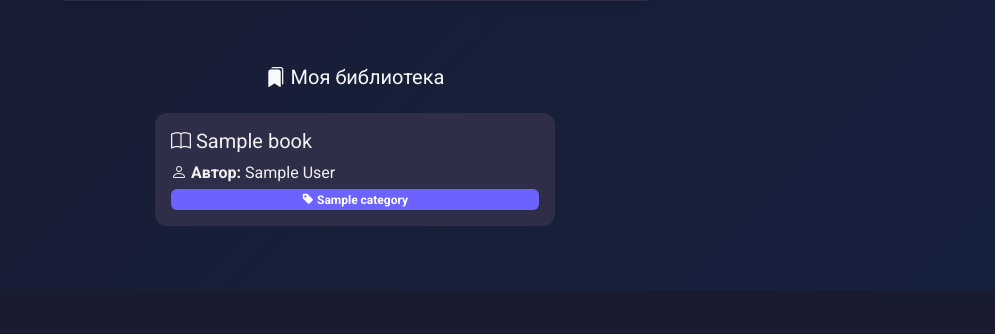
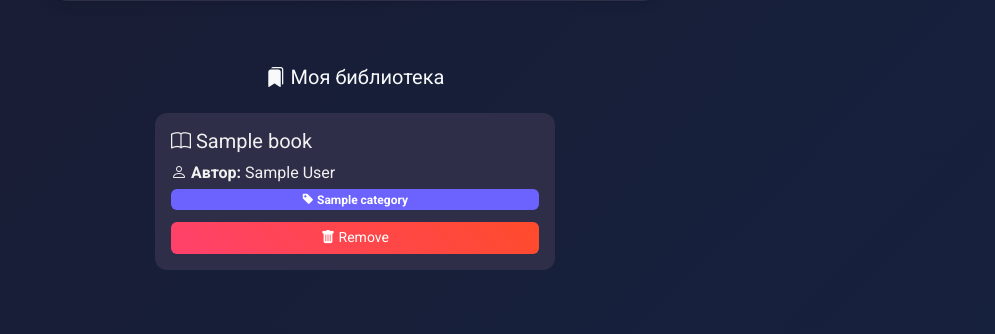
Before and after one commit to V3RaQQ/Library2, a Flask app: template templates/index.html in a window 1280 px wide. Shown: the part 609-943 px from the top of the page, without its empty margins (285-1280 px from the left). Before the commit the page ends 899 px from the top, so only its background shows below. Run offline with Flask 3, Linux system fonts and the light colour scheme; the template is opened without the code that fills it: most values are stand-ins (such as "Sample title", 1, 10 or a date in 2020).

Commit message:
added removing

```diff
--- a/main.py
+++ b/main.py
@@ -5,13 +5,24 @@ from book import Book
 
 app = Flask(__name__)
 
-books = []
+
+books = [Book('name', 'fheiwo', 'fhjewuiof')]
+
 
 @app.route('/')
 def home():
     return render_template('index.html', books=books)
 
-
+@app.route("/remove/<name>")
+def remove(name):
+    if name in [book.name for book in books]:
+        for book in books:
+            if book.name == name:
+                books.remove(book)
+                print(f'removed book {book.name}')
+                return redirect(url_for('home'))
+    print('not finded')
+    return redirect(url_for('home'))
 
 
 
--- a/templates/index.html
+++ b/templates/index.html
@@ -113,6 +113,25 @@
       from { opacity: 0; transform: translateY(-30px); }
       to { opacity: 1; transform: translateY(0); }
     }
+    .btn-remove {
+      background: linear-gradient(45deg, #ff416c, #ff4b2b);
+      color: #fff;
+      border: none;
+      border-radius: 0.375rem;
+      padding: 0.35rem 0.75rem;
+      transition: all 0.3s ease;
+      font-size: 0.875rem;
+      font-weight: 500;
+      margin-top: 0.75rem;
+    }
+
+    .btn-remove:hover {
+      background: linear-gradient(45deg, #ff4b2b, #ff416c);
+      box-shadow: 0 0 8px rgba(255, 65, 108, 0.4);
+      transform: translateY(-2px);
+    }
+
+
   </style>
 </head>
 <body>
@@ -127,7 +146,7 @@
   <div class="form-wrapper">
     <div class="form-card">
       <h5 class="mb-4"><i class="bi bi-plus-circle-fill text-info"></i> Добавить книгу</h5>
-      <form action="{{ url_for('add_book') }}" method="post">
+      <form action="/add_book" method="post">
         <div class="form-floating mb-3">
           <input type="text" id="name" name="name" class="form-control" placeholder="Название книги" required>
           <label for="name"><i class="bi bi-journal-text"></i> Название книги</label>
@@ -155,6 +174,9 @@
                 <h5 class="card-title"><i class="bi bi-book"></i> {{ book.name }}</h5>
                 <p class="mb-1"><i class="bi bi-person"></i> <strong>Автор:</strong> {{ book.author }}</p>
                 <span class="badge badge-category"><i class="bi bi-tag-fill"></i> {{ book.category }}</span>
+                <a href="/remove/{{book.name}}">
+                  <button type="submit" class="btn-remove w-100"><i class="bi bi-trash-fill"></i> Remove</button>
+                </a>
             </div>
             {% endfor %}
         </div>
```
